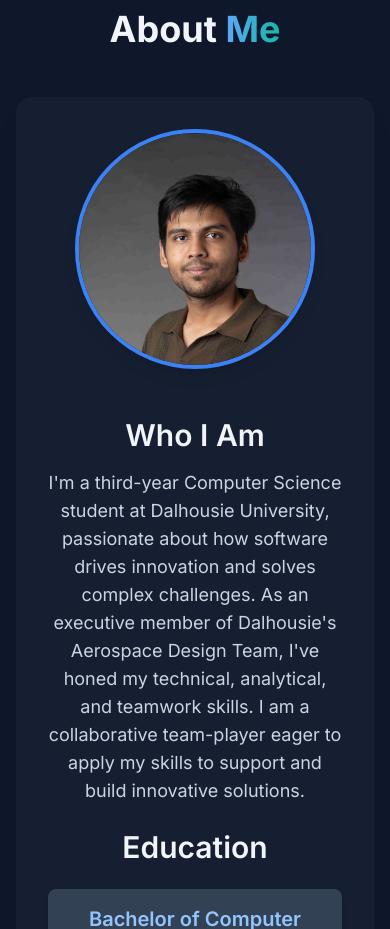
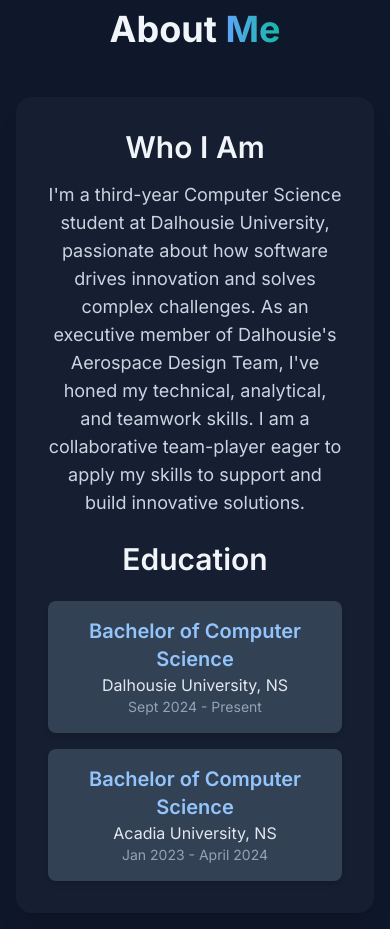
Before and after one commit to Om-Patel88/my_portfolio, a plain HTML site: page index.html in a window 390 px wide. Shown: the part 1100-2029 px from the top of the page. Drawn offline with nearby package versions, Linux system fonts and the light colour scheme.

Commit message:
small change to mobile view

```diff
--- a/index.html
+++ b/index.html
@@ -222,7 +222,7 @@
                 About <span class="gradient-text">Me</span>
             </h2>
             <div class="flex flex-col md:flex-row items-center gap-12 lg:gap-16 bg-slate-800/50 p-8 rounded-2xl shadow-xl">
-                <div class="md:w-1/3 flex-shrink-0">
+                <div class="md:w-1/3 flex-shrink-0 hidden md:block">
                     <img src="./my_photo.png"
                          alt="Om Patel"
                          class="rounded-full w-60 h-60 mx-auto object-cover border-4 border-blue-500 shadow-lg">
```
